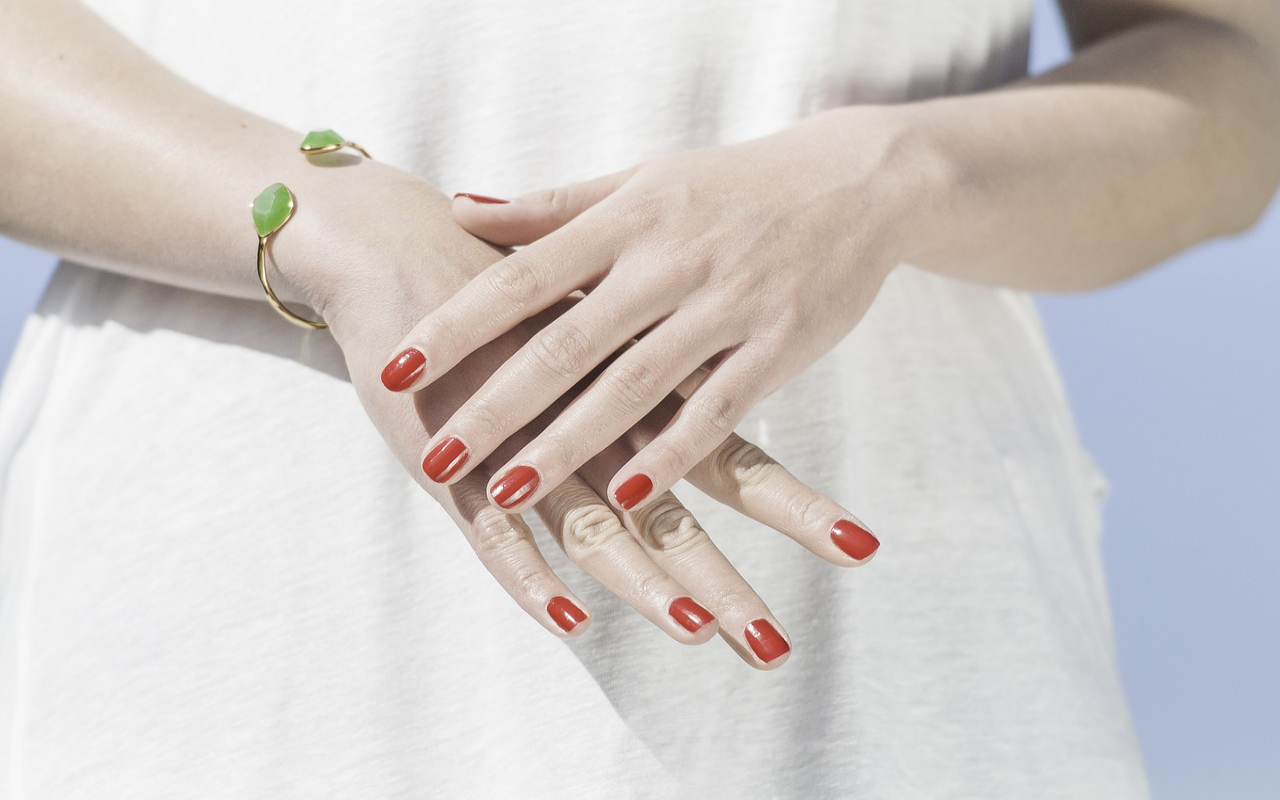
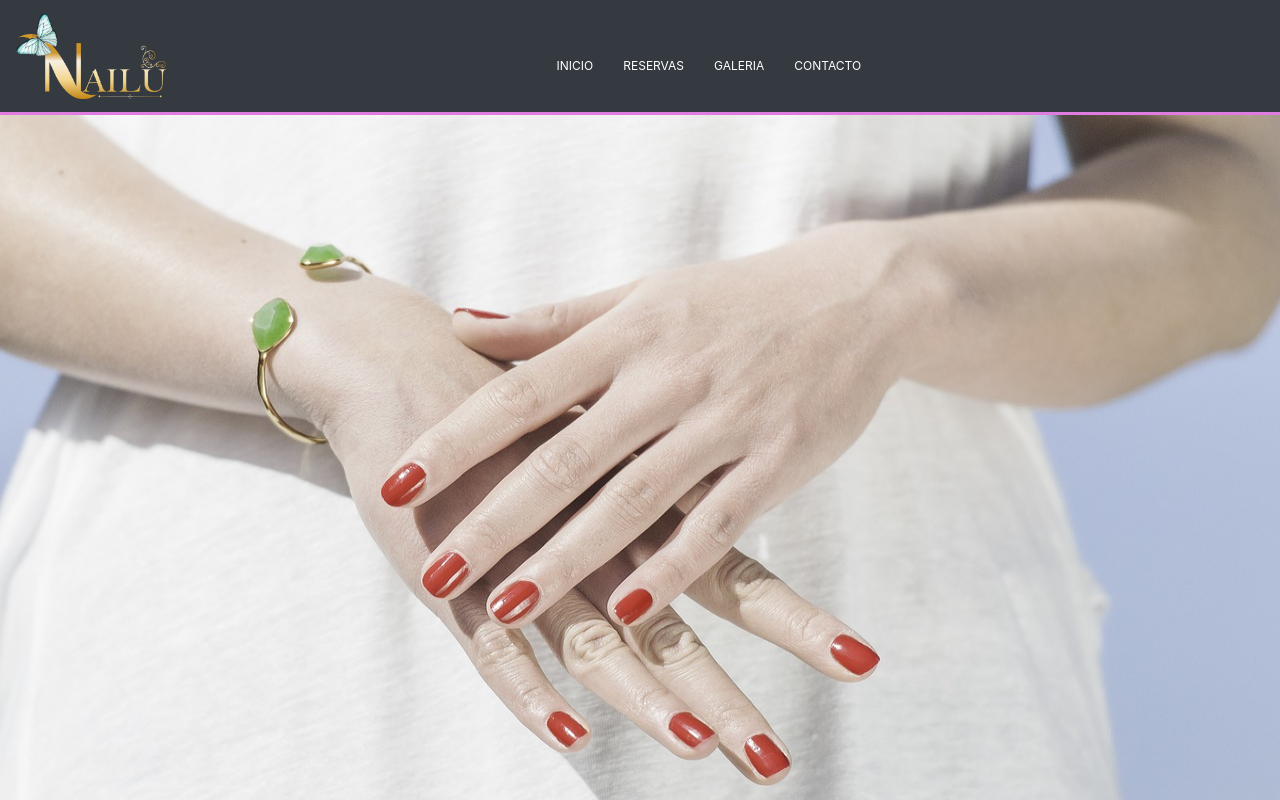
Before and after one commit to Angel10050/nailu_project, a React (Create React App) app: page / in a window 1280 px wide. Shown: the top 800 px of the page. Built offline with nearby package versions, Linux system fonts and the light colour scheme; no server answers.

Commit message:
all related

```diff
--- a/src/App.js
+++ b/src/App.js
@@ -1,7 +1,6 @@
 import React from 'react';
 import './App.css';
 import { animateScroll as scroll } from 'react-scroll'
-import Logo from './Components/logo/Logo'
 import Hero from './Components/heroComponent/Hero'
 import heroImage from './Components/heroComponent/hands-1751637_1280.jpg'
 import ButtonGeneral from './Components/Button/Button'
@@ -25,7 +24,6 @@ class App extends React.Component {
   render() {
     return (
       <>
-      <Hero heroMainImage={heroImage}/>
       <NavComponent toScrollup={this.toScrollup} />
       <Hero heroMainImage={heroImage}/>
       <div>
--- a/src/Components/heroComponent/Hero.css
+++ b/src/Components/heroComponent/Hero.css
@@ -1,4 +1,4 @@
 .heroMainImage{
     height: 100vh;
-    width: 100vw;
+    min-width: 100%;
 }
```
